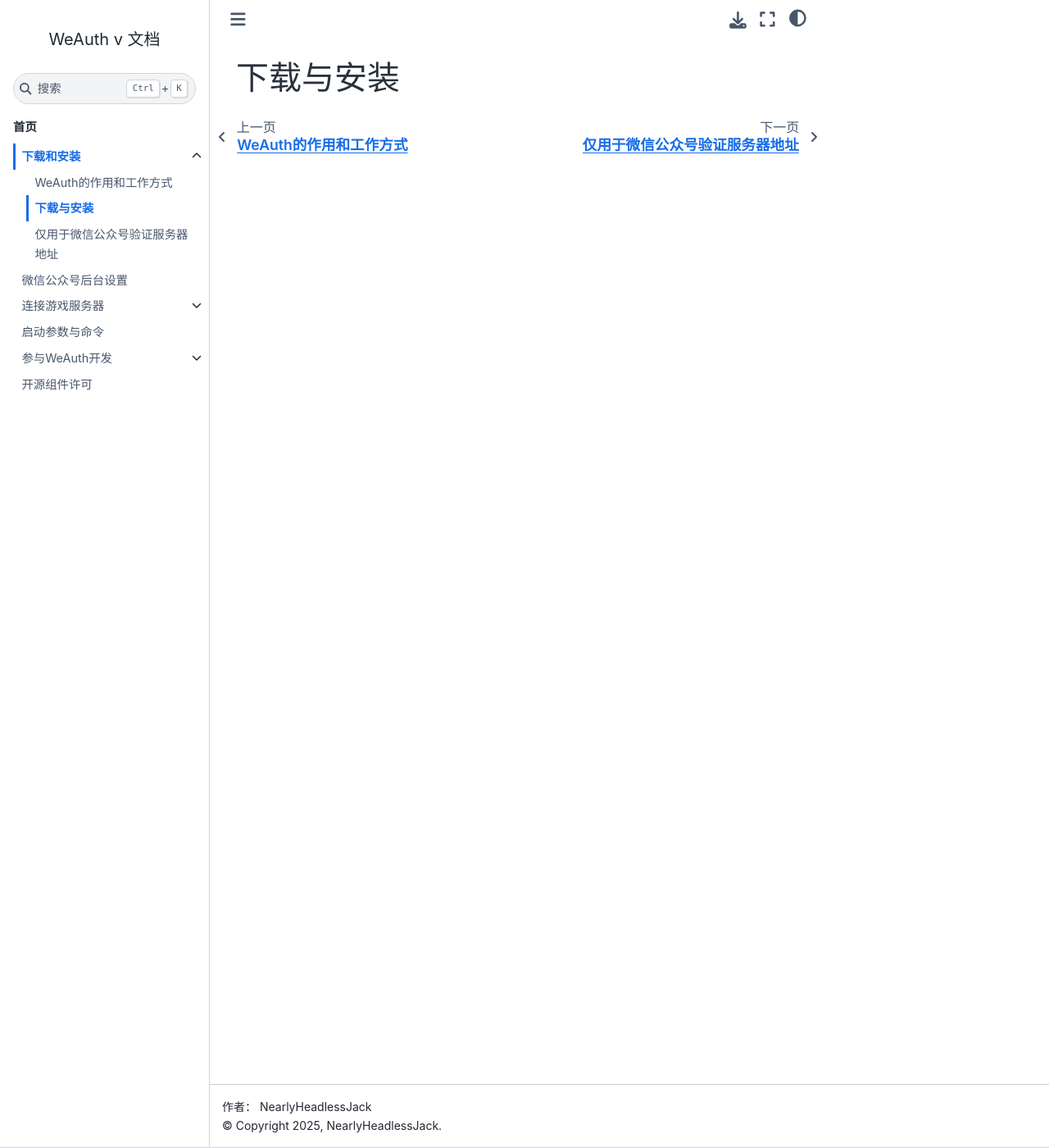
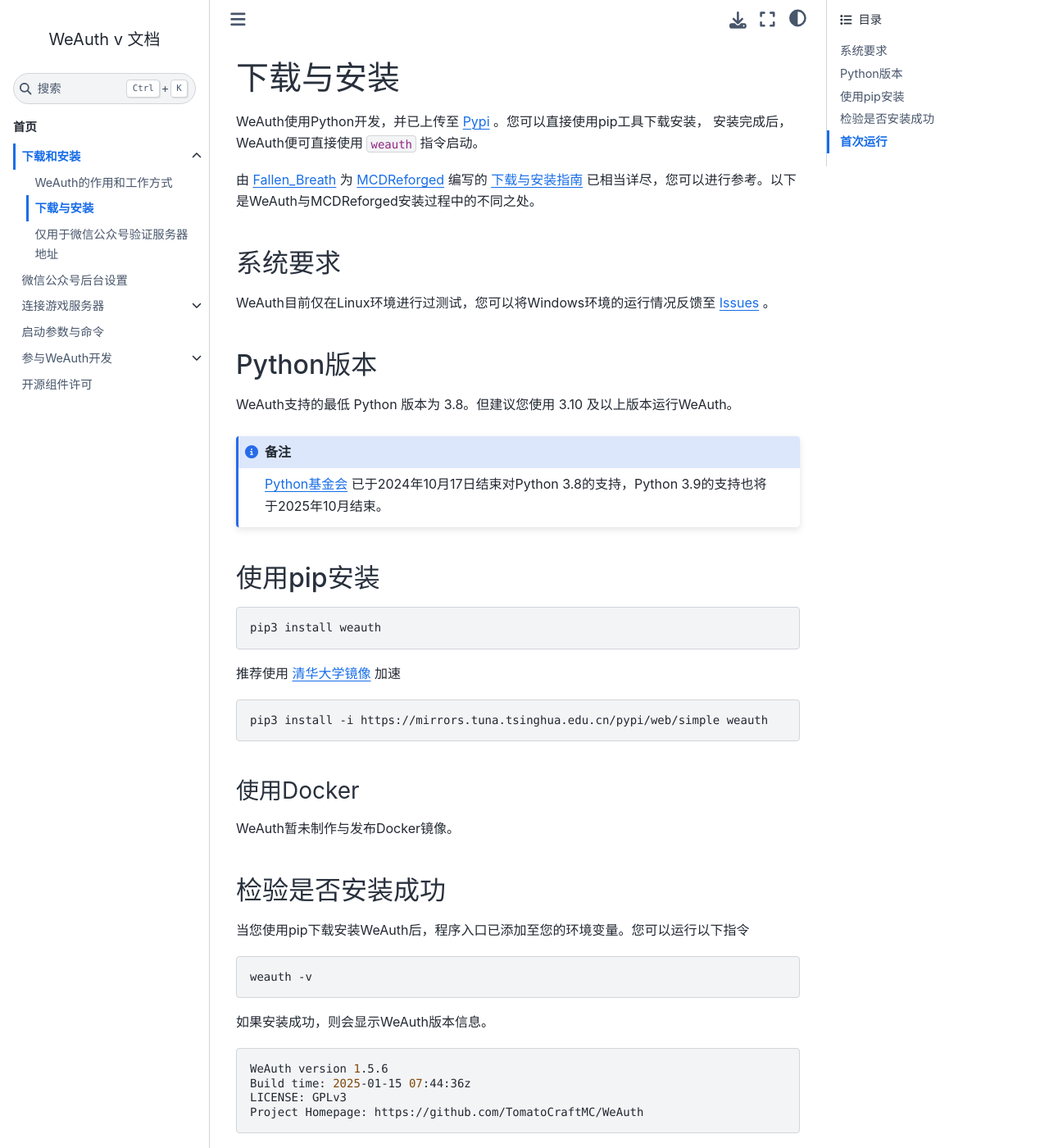
Before and after one commit to TomatoCraftMC/WeAuth, a Sphinx documentation site: the page built from docs/source/quick_start/download_installation.rst, in a window 1280 px wide and 1400 px high. Shown: the whole window at 82% size. Built offline with Sphinx 7.4.7 and the Sphinx Book theme 1.1.4, drawn with Linux system fonts in a browser that asks for light colours; the version number could not be read and is left out; some of the changed text lies outside the part shown.

Commit message:
docs(README):update

```diff
--- a/docs/source/quick_start/download_installation.rst
+++ b/docs/source/quick_start/download_installation.rst
@@ -1,2 +1,80 @@
 下载与安装
 =========
+
+WeAuth使用Python开发，并已上传至 `Pypi <https://pypi.org/project/weauth/>`__ 。您可以直接使用pip工具下载安装，
+安装完成后，WeAuth便可直接使用 ``weauth`` 指令启动。
+
+由 `Fallen_Breath <https://github.com/Fallen-Breath>`__
+为 `MCDReforged <https://github.com/MCDReforged/MCDReforged>`__
+编写的 `下载与安装指南 <https://docs.mcdreforged.com/zh-cn/latest/quick_start/install.html>`__ 已相当详尽，您可以进行参考。以下是WeAuth与MCDReforged安装过程中的不同之处。
+
+系统要求
+-------
+WeAuth目前仅在Linux环境进行过测试，您可以将Windows环境的运行情况反馈至 `Issues <https://github.com/TomatoCraftMC/WeAuth/issues>`__ 。
+
+Python版本
+---------
+WeAuth支持的最低 Python 版本为 3.8。但建议您使用 3.10 及以上版本运行WeAuth。
+
+.. note::
+    `Python基金会 <https://devguide.python.org/versions/>`__ 已于2024年10月17日结束对Python 3.8的支持，Python 3.9的支持也将于2025年10月结束。
+
+使用pip安装
+-----------
+
+.. code-block:: bash
+
+    pip3 install weauth
+
+推荐使用 `清华大学镜像 <https://mirrors.tuna.tsinghua.edu.cn/help/pypi/>`__ 加速
+
+.. code-block:: bash
+
+    pip3 install -i https://mirrors.tuna.tsinghua.edu.cn/pypi/web/simple weauth
+
+使用Docker
+~~~~~~~~~~
+
+WeAuth暂未制作与发布Docker镜像。
+
+检验是否安装成功
+--------------
+
+当您使用pip下载安装WeAuth后，程序入口已添加至您的环境变量。您可以运行以下指令
+
+.. code-block:: bash
+
+    weauth -v
+
+如果安装成功，则会显示WeAuth版本信息。
+
+.. code-block:: bash
+
+    WeAuth version 1.5.6
+    Build time: 2025-01-15 07:44:36z
+    LICENSE: GPLv3
+    Project Homepage: https://github.com/TomatoCraftMC/WeAuth
+
+首次运行
+-------
+
+WeAuth在运行中会生成和读取众多文件，您需要新建一个专供WeAuth运行的文件夹，然后再初始化WeAuth
+
+.. code-block:: bash
+
+    mkdir ~/WeAuth
+    cd ~/WeAuth
+
+初始化WeAuth，会自动生成配置文件。
+
+.. code-block:: bash
+
+    weauth
+
+然后您会在文件夹中看见配置文件 ``config.yaml`` 与数据库文件 ``WeAuth.db`` 。
+
+``config.yaml`` 保存着您连接微信服务器与MC服务器的各种配置。
+
+``WeAuth.db``  保存着玩家信息，包括玩家ID、微信OpenID、是否封禁与是否注册。
+
+第二章与第三章教程会继续介绍如何填写 ``config.yaml`` 中的内容。
--- a/docs/source/quick_start/introduction.rst
+++ b/docs/source/quick_start/introduction.rst
@@ -32,3 +32,8 @@
 
 如果您的服务器在中国大陆境内且没有备案，或者您的服务器使用的是家庭宽带，80与443端口都无法使用！
 前者只需您进行ICP备案即可，而对于后者，我们建议购买一台能够开通80/443端口的云服务器来运行WeAuth。
+
+.. note::
+    WeAuth目前仅支持http协议（80端口）。
+
+    https协议的支持将在不久之后更新，但需要您拥有ssl证书。
```
